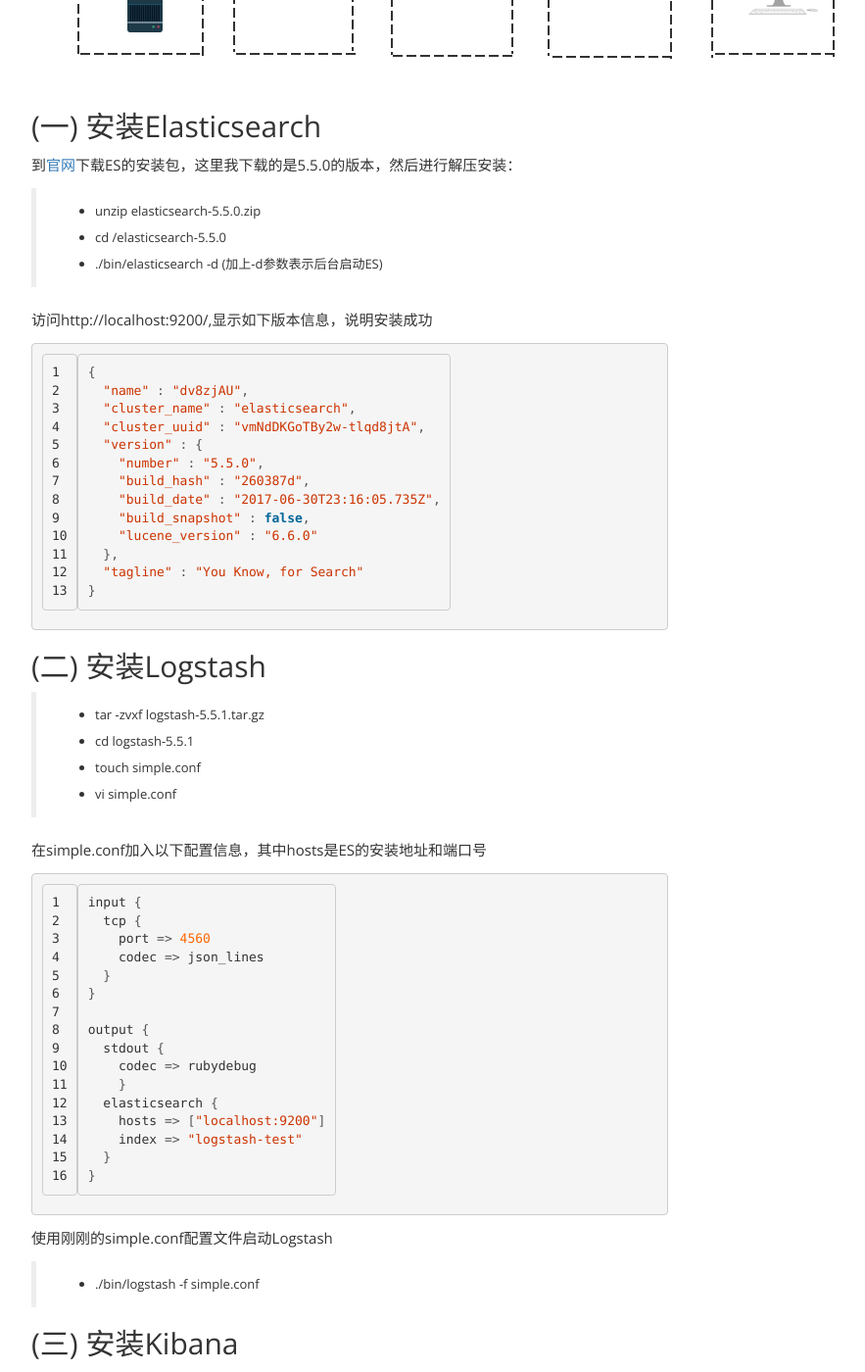
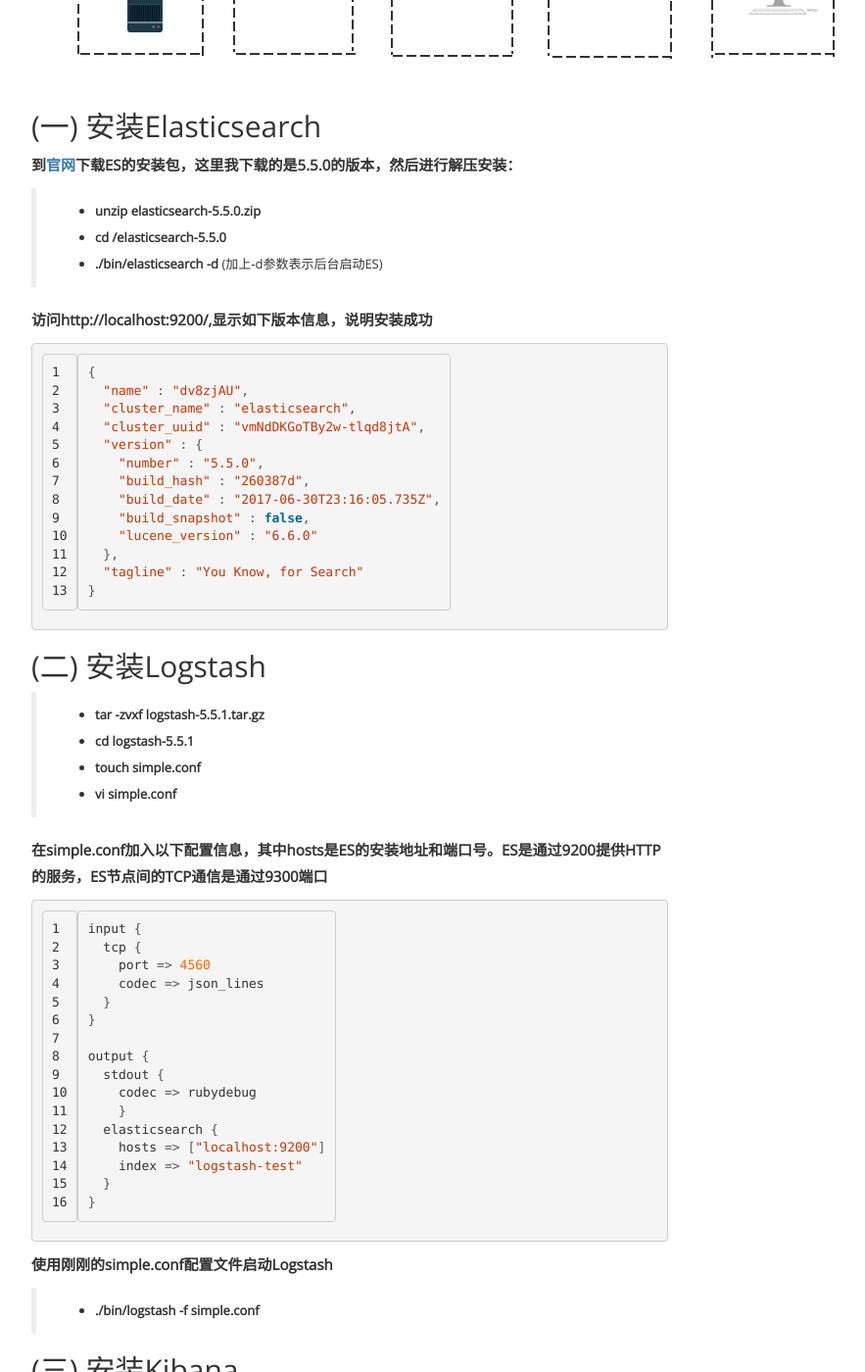
Before and after one commit to lcbbcl/licaibo.github.io, a Jekyll site: the page built from _posts/2017-08-03-ELK.md, in a window 1280 px wide and 1400 px high, scrolled down 779 px. Shown: the whole window at 98% size, without its empty margins (283-1166 px from the left). Built offline with Jekyll 4.4.1, drawn with Linux system fonts in a browser that asks for light colours; some of the changed text lies outside the part shown.

Commit message:
增加ELK搭建文章

````diff
--- a/_posts/2017-08-03-ELK.md
+++ b/_posts/2017-08-03-ELK.md
@@ -6,16 +6,16 @@
 pulished: true
 ---
 
-平时查看错误日志，都是登录到服务器，然后用命令进行查看，不是很好的定位问题，决定搭建一个ELK的日志查看平台。ELK是Elasticsearch、Logstash、Kibana三个的简称。Elasticsearch是一个分布式的实时搜索引擎，Logstash是一个日志的收集器，Kibana是在浏览器端用于展示的可视化工具。将他们三个结合起来，可以用于日志的可视化分析，大体功能如下图:
+**平时查看错误日志，都是登录到服务器，然后用命令进行查看，不是很好的定位问题，决定搭建一个ELK的日志查看平台。ELK是Elasticsearch、Logstash、Kibana三个的简称。Elasticsearch是一个分布式的实时搜索引擎，Logstash是一个日志的收集器，Kibana是在浏览器端用于展示的可视化工具。将他们三个结合起来，可以用于日志的可视化分析，大体功能如下图:**
 ![cmd-markdown-logo](https://licaibo.github.io/assets/img/elk.png)
 
 ## (一) 安装Elasticsearch
-到[官网](https://www.elastic.co/cn/products)下载ES的安装包，这里我下载的是5.5.0的版本，然后进行解压安装：
-> *  unzip elasticsearch-5.5.0.zip
-> *  cd /elasticsearch-5.5.0
-> *  ./bin/elasticsearch -d  (加上-d参数表示后台启动ES)
+**到[官网](https://www.elastic.co/cn/products)下载ES的安装包，这里我下载的是5.5.0的版本，然后进行解压安装：**
+> *  **unzip elasticsearch-5.5.0.zip**
+> *  **cd /elasticsearch-5.5.0**
+> *  **./bin/elasticsearch -d**  (加上-d参数表示后台启动ES)
 
-访问http://localhost:9200/,显示如下版本信息，说明安装成功
+**访问http://localhost:9200/,显示如下版本信息，说明安装成功**
 ```java
 {
   "name" : "dv8zjAU",
@@ -33,12 +33,12 @@
 ```
 
 ## (二) 安装Logstash
-> *  tar -zvxf logstash-5.5.1.tar.gz
-> *  cd logstash-5.5.1
-> *  touch simple.conf
-> *  vi simple.conf
+> *  **tar -zvxf logstash-5.5.1.tar.gz**
+> *  **cd logstash-5.5.1**
+> *  **touch simple.conf**
+> *  **vi simple.conf**
 
-在simple.conf加入以下配置信息，其中hosts是ES的安装地址和端口号
+**在simple.conf加入以下配置信息，其中hosts是ES的安装地址和端口号。ES是通过9200提供HTTP的服务，ES节点间的TCP通信是通过9300端口**
 ```java
 input {
   tcp {
@@ -57,34 +57,34 @@
   }
 }
 ```
-使用刚刚的simple.conf配置文件启动Logstash
-> *  ./bin/logstash -f simple.conf
+**使用刚刚的simple.conf配置文件启动Logstash**
+> *  **./bin/logstash -f simple.conf**
 
 ## (三) 安装Kibana
-解压Kibana
-> *  tar -zvxf kibana-5.5.0-linux-x86_64.tar.gz
+**解压Kibana**
+> *  **tar -zvxf kibana-5.5.0-linux-x86_64.tar.gz**
 
-修改kibana.yml，监听ES的地址
+**修改kibana.yml，监听ES的地址**
 
-> *  cd kibana-5.5.0-linux-x86_64/config
-> *  vi kibana.yml
+> *  **cd kibana-5.5.0-linux-x86_64/config**
+> *  **vi kibana.yml**
 
-加入以下配置信息
+**加入以下配置信息**
 ```java
 server.port: 5601
 server.host: "0.0.0.0" #修改监听地址，不然只能本机访问
 elasticsearch.url: "http://localhost:9200"
 ```
-后台启动kibana
-> *  nohup ./bin/kibana &
+**后台启动kibana**
+> *  **nohup ./bin/kibana &**
 
-访问http://localhost:5601，显示如下
+**访问http://localhost:5601，显示如下，说明安装kibana成功**
 ![cmd-markdown-logo](https://licaibo.github.io/assets/img/kibana.png)
 
 
 ## (三) 将LogBack日志输入Logstash
 
-pom.xml中添加Maven依赖
+**pom.xml中添加Maven依赖**
 ```java
 <dependency>
     <groupId>net.logstash.logback</groupId>
@@ -92,7 +92,7 @@
     <version>4.8</version>
 </dependency>
 ```
-在logback.xml添加配置，将项目日志输入到Logstash
+**在logback.xml添加配置，将项目日志输入到Logstash**
 ```java
 <appender name="STASH" class="net.logstash.logback.appender.LogstashTcpSocketAppender">
         <destination>192.168.2.102:4560</destination>
@@ -109,7 +109,7 @@
 </root>
 
 ```
-在项目启动打印日志，查看kibana控制台是否有日志输出
+**在项目启动打印日志，查看kibana控制台是否有日志输出**
 ```java
  public static void main(String[] args) {
         logger.info("服务启动");
@@ -118,5 +118,8 @@
         logger.info("服务结束启动");
     }
 ```
-kibana查看日志搜搜"服务"关键字查看日志信息
+**在kibana查看日志,搜索"服务"关键字查看日志信息**
 ![cmd-markdown-logo](https://licaibo.github.io/assets/img/kibana2.png)
+
+**此时kibana服务器端会看到日志的打印信息**
+![cmd-markdown-logo](https://licaibo.github.io/assets/img/kibana3.png)
````
